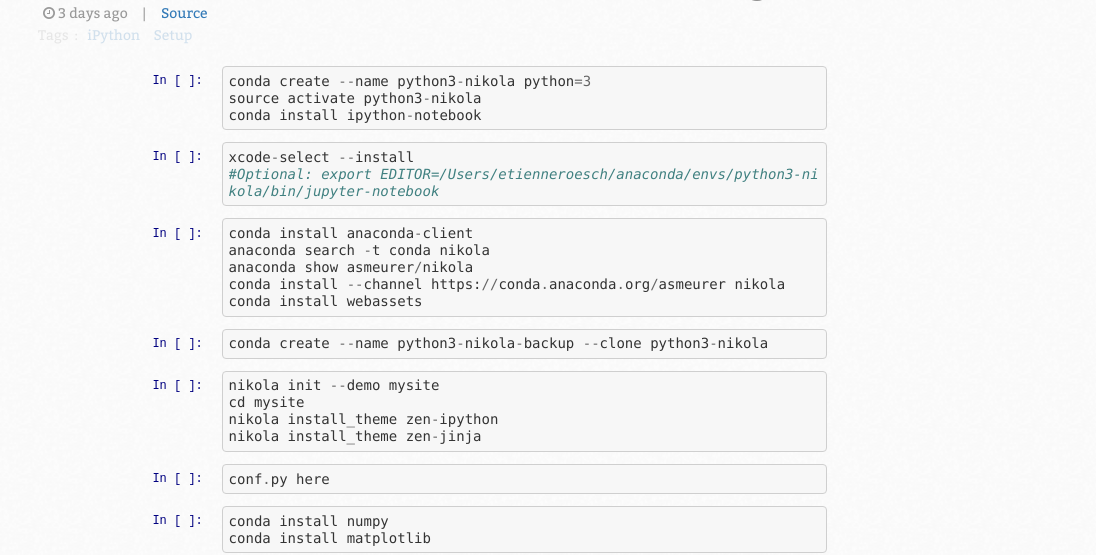
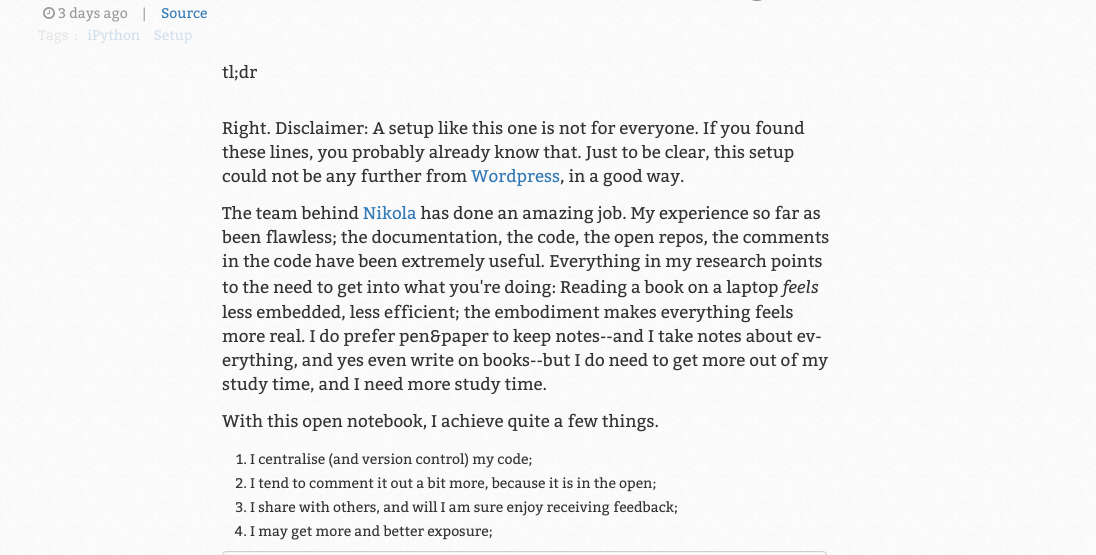
Before and after one commit to eroesch/etienneroes.ch-build, a plain HTML site: page notebook/my-setup/index.html in a window 1280 px wide. Shown: the part 227-782 px from the top of the page, 184-1280 px from the left. Drawn offline with Linux system fonts and the light colour scheme; a script that the page names is missing.

Commit message:
Nikola auto commit.
Source commit: 6284bd78fe198097f24a1601abfaa44d970806ee
Nikola version: 7.7.3

```diff
--- a/notebook/my-setup/index.html
+++ b/notebook/my-setup/index.html
@@ -16,12 +16,7 @@ article: http://ogp.me/ns/article#
 <meta property="og:site_name" content="Etienne B. Roesch | Lecturer in Cognitive Science">
 <meta property="og:title" content="MacOS + Anaconda Python3 + Nikola + Jupyter-notebook + Github + Godadd">
 <meta property="og:url" content="https://etienneroes.ch/notebook/my-setup/">
-<meta property="og:description" content="In [ ]:
-
-
-conda create --name python3-nikola python=3
-source activate python3-nikola
-conda install ipython-notebook
+<meta property="og:description" content="tl;dr
 
 
 
@@ -31,11 +26,16 @@ conda install ipython-notebook
 
 
 
-In [ ]:
 
 
-xcode-select --install
-#Optional: export EDITOR=/Users/et">
+
+
+
+
+
+
+
+Right. Disclaimer: A setup like this one is not for everyone. If you found these lines, you probably already know that. Just to be clear, this setup could not be any further fr">
 <meta property="og:type" content="article">
 <meta property="article:published_time" content="2016-05-03T21:11:30+01:00">
 <meta property="article:tag" content="iPython">
@@ -78,6 +78,42 @@ xcode-select --install
             <div tabindex="-1" id="notebook" class="border-box-sizing">
     <div class="container" id="notebook-container">
 
+<div class="cell border-box-sizing text_cell rendered">
+<div class="prompt input_prompt">
+</div>
+<div class="inner_cell">
+<div class="text_cell_render border-box-sizing rendered_html">
+<p>tl;dr</p>
+
+</div>
+</div>
+</div>
+<div class="cell border-box-sizing text_cell rendered">
+<div class="prompt input_prompt">
+</div>
+<div class="inner_cell">
+<div class="text_cell_render border-box-sizing rendered_html">
+<!-- TEASER_END -->
+</div>
+</div>
+</div>
+<div class="cell border-box-sizing text_cell rendered">
+<div class="prompt input_prompt">
+</div>
+<div class="inner_cell">
+<div class="text_cell_render border-box-sizing rendered_html">
+<p>Right. Disclaimer: A setup like this one is not for everyone. If you found these lines, you probably already know that. Just to be clear, this setup could not be any further from <a href="https://wordpress.com">Wordpress</a>, in a good way.</p>
+<p>The team behind <a href="https://getnikola.com/">Nikola</a> has done an amazing job. My experience so far as been flawless; the documentation, the code, the open repos, the comments in the code have been extremely useful. Everything in my research points to the need to get into what you're doing: Reading a book on a laptop <em>feels</em> less embedded, less efficient; the embodiment makes everything feels more real. I do prefer pen&amp;paper to keep notes--and I take notes about everything, and yes even write on books--but I do need to get more out of my study time, and I need more study time.</p>
+<p>With this open notebook, I achieve quite a few things.</p>
+<ol>
+<li>I centralise (and version control) my code;</li>
+<li>I tend to comment it out a bit more, because it is in the open;</li>
+<li>I share with others, and will I am sure enjoy receiving feedback;</li>
+<li>I may get more and better exposure;</li>
+</ol>
+</div>
+</div>
+</div>
 <div class="cell border-box-sizing code_cell rendered">
 <div class="input">
 <div class="prompt input_prompt">In [ ]:</div>
@@ -99,7 +135,6 @@ xcode-select --install
 <div class="inner_cell">
     <div class="input_area">
 <div class=" highlight hl-ipython3"><pre><span></span><span class="n">xcode</span><span class="o">-</span><span class="n">select</span> <span class="o">--</span><span class="n">install</span>
-<span class="c1">#Optional: export EDITOR=/Users/etienneroesch/anaconda/envs/python3-nikola/bin/jupyter-notebook</span>
 </pre></div>
 
 </div>
@@ -185,7 +220,8 @@ xcode-select --install
 <div class="prompt input_prompt">In [ ]:</div>
 <div class="inner_cell">
     <div class="input_area">
-<div class=" highlight hl-ipython3"><pre><span></span><span class="n">nikola</span> <span class="n">new_post</span> <span class="o">-</span><span class="n">e</span> <span class="o">-</span><span class="n">f</span> <span class="n">ipynb</span> <span class="o">--</span><span class="n">tags</span><span class="o">=</span><span class="n">Setup</span><span class="p">,</span><span class="n">iPython</span>
+<div class=" highlight hl-ipython3"><pre><span></span><span class="c1">#Optional: export EDITOR=/Users/etienneroesch/anaconda/envs/python3-nikola/bin/jupyter-notebook</span>
+<span class="n">nikola</span> <span class="n">new_post</span> <span class="o">-</span><span class="n">e</span> <span class="o">-</span><span class="n">f</span> <span class="n">ipynb</span> <span class="o">--</span><span class="n">tags</span><span class="o">=</span><span class="n">Setup</span><span class="p">,</span><span class="n">iPython</span>
 </pre></div>
 
 </div>
```
Also changed, not shown: 1 other file.
